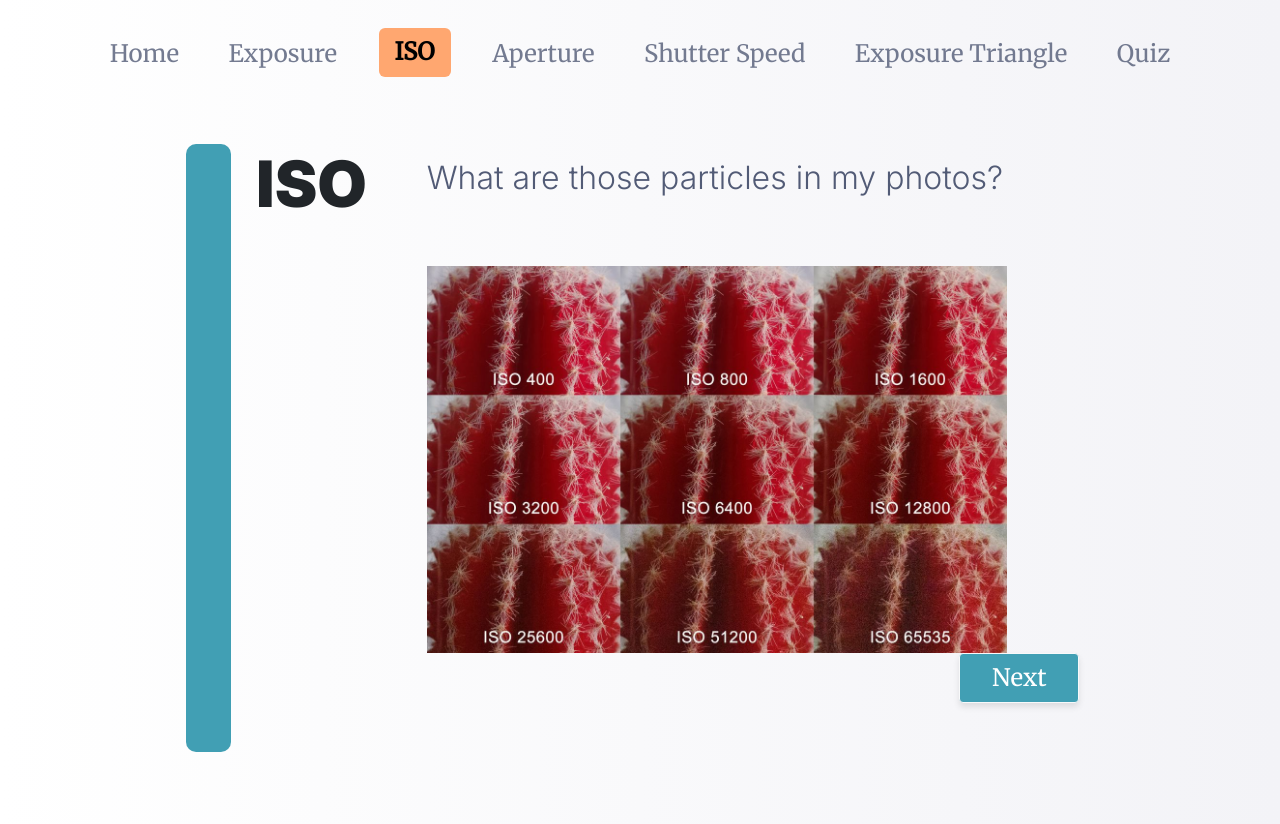
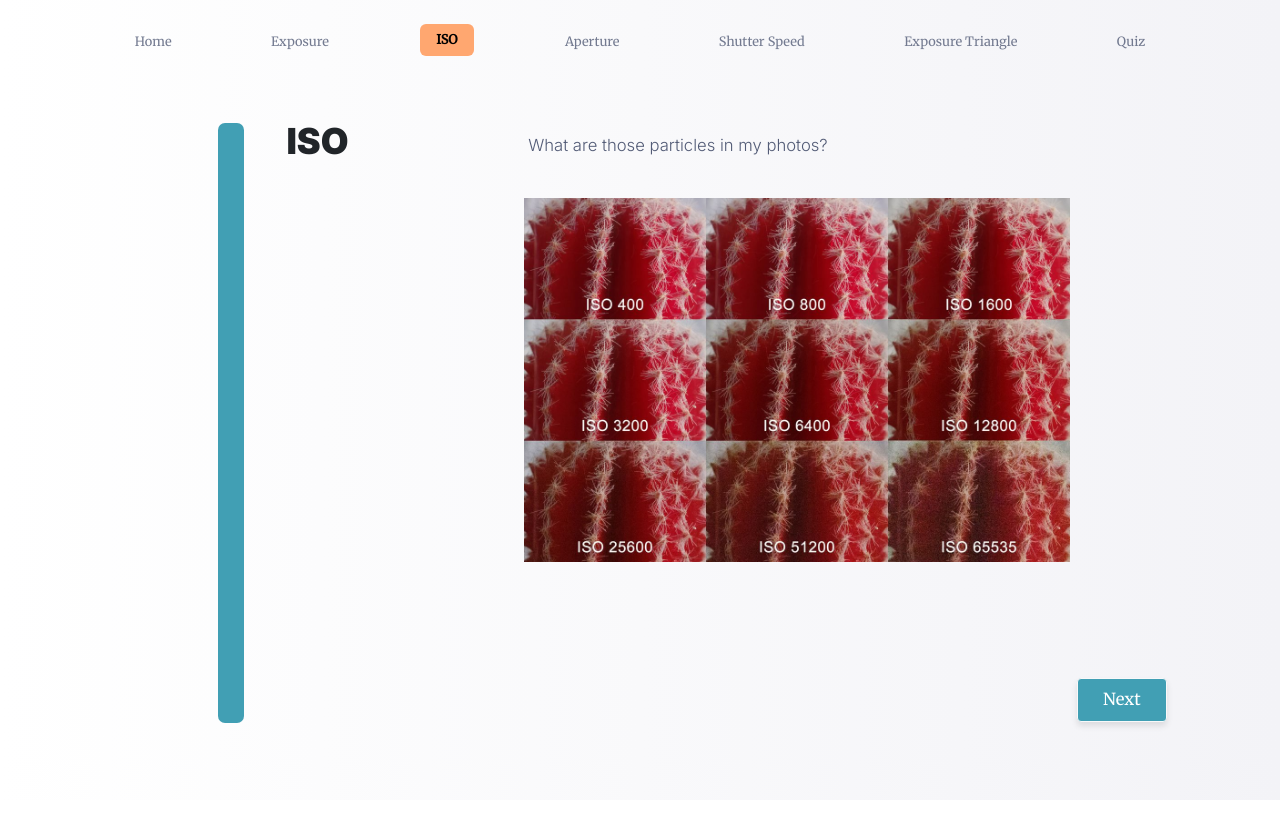
Before and after one commit to popi-x/UI-final-project, a Flask app: page /learn/iso/cover in a window 1280 px wide. After the commit the page ends 731 px from the top, so only its background shows below. Run offline with Flask 3, Linux system fonts and the light colour scheme; some libraries are stand-ins or nearby versions.

Commit message:
fix layouts

```diff
--- a/Static/css/main.css
+++ b/Static/css/main.css
@@ -15,7 +15,7 @@ body {
 
   /* ---------- NAVBAR ---------- */
   .custom-navbar .navbar-nav {
-    margin-top: 20px;
+    margin-top: 2vh;
     width: 100%;
     display: flex;
     justify-content: space-around;
@@ -27,7 +27,7 @@ body {
     opacity: 0.8;
     position: relative;
     font-weight: normal;
-    font-size: 1.5rem;
+    font-size: clamp(0.5rem, 1vw, 1.5rem);
     text-decoration: none;
   }
 
@@ -58,7 +58,7 @@ body {
 
   /* ---------- HOMEPAGE HORIZONTAL LAYOUT ---------- */
 .homepage-layout{
-  height: 80vh;
+  height: 75vh;
   width: 90%;
   margin-left: 12%
 }
@@ -66,7 +66,7 @@ body {
   /* ---------- LEFT TEXT BLOCK ---------- */
 
 .homepage-layout .title{
-  font-size: 12rem;
+  font-size: 7vw;
   font-weight: bold;
   color: black;
   font-family: 'Inter', sans-serif;
@@ -74,29 +74,33 @@ body {
 
 .homepage-layout .subtitle{
   color: #525B76;
-  font-size: 2rem;
+  font-size: 1.4vw;
   font-family: 'Inter', sans-serif;
 }
 
  .homepage-layout .btn{
   background-color: #419FB4;
-  width: 200px;
-  height: 80px;
-  font-size: 2rem;
+  width: 8vw;
+  height: 8vh;
+  font-size: clamp(0.5rem, 3vw, 1.5rem);
   color:white;
   box-shadow: 0 4px 6px rgba(0, 0, 0, 0.1); /* Soft shadow */
  }
 
 
   /* ---------- RIGHT IMAGE BLOCK ---------- */
+
  #homepage-img{
   width:100%;
+  padding-bottom: 30%;
  }
 
 
   /* ---------- cover ---------- */
 .cover{
-  height: 80vh;
+  height: 75vh;
+  width: 100%;
+  margin-left: 6%;
 }
 
 .cover .left-rec-container{
@@ -104,18 +108,19 @@ body {
 }
 
 .cover .left-rec{
-  height: 95%;
-  width: 45px;
+  height: 100%;
+  width: 50%;
   background-color: #419FB4;
-  border-radius: 10px;
+  border-radius: 7px;
 }
 
 .cover .title{
   height: 100%;
-  font-size: 4rem;
+  font-size: clamp(0.6rem, 2.8vw, 4rem);
   font-weight: bold;
   font-family:'Inter', sans-serif;
-  padding-left: 0;
+  padding-left: 0.1%;
+  padding-right: 0;
 }
 
 .cover .right{
@@ -125,25 +130,29 @@ body {
 }
 
 .cover .subtitle{
-  font-size: 2rem;
+  font-size: clamp(0.3rem, 1.3vw, 2rem);
   color: #525B76;
   font-family: 'Inter', sans-serif;
 }
 
-/*.cover .cover-img-container{
-  width:100%;
-}*/
+.cover-img-container{
+  width:54vw;
+  height: 60vh;
+}
 
 .cover .cover-img{
-  width:85%;
+  max-width: 100%;
+  max-height: 100%;
+  width: auto;
+  height: auto;
 }
 
 /* ---------- cover button ---------- */
 .cover .btn{
   background-color: #419FB4;
-  width: 120px;
-  height: 50px;
-  font-size: 1.5rem;
+  width: 2vw;
+  height: 6vh;
+  font-size: clamp(0.5rem, 1vw, 1.5rem);
   color:white;
   box-shadow: 0 4px 6px rgba(0, 0, 0, 0.1); /* Soft shadow */
 }
@@ -151,28 +160,29 @@ body {
 /* ---------- contents ---------- */
 
 .contents{
-  height: 80vh;
+  height: 75vh;
   width: 90%;
   padding-left: 15%;
   font-family: 'inter', sans-serif;
 }
 
 .contents .left-rec-container{
-  height: 250px;
+  height: 20vh;
 }
 
 .contents .left-rec{
   height: 100%;
-  width: 40px;
+  width: 50%;
   background-color: #419FB4;
-  border-radius: 10px;
+  border-radius: 5px;
 }
 
 .contents .learn-texts{
-  font-size:2.3rem;
+  font-size:clamp(0.5rem, 1.5vw, 1.5rem);
 }
 
 /* ---------- exposure contents ---------- */
+
 .exposure-contents .col-md-4 .row{
   justify-content: center;
 }
@@ -186,13 +196,13 @@ body {
 }
 
 .exposure-contents .term{
-  font-size: 1.6rem;
+  font-size: clamp(0.5rem, 1.3vw, 1.6rem);
   }
 
 .exposure-contents .explain{
-  font-size: 1.3rem;
+  font-size: clamp(0.5rem, 0.8vw, 1.3rem);
   color:#525B76;
-  padding: 0 10%;
+  padding: 0 5%;
 }
 
 span{
@@ -213,14 +223,18 @@ span{
   width: 90%;
 }
 
+.iso-contents .left-rec-container{
+  height: 25vh;
+}
+
 
 
 /* ---------- next link button ---------- */
 .next-btn-container .btn{
   background-color: #419FB4;
-  width: 120px;
-  height: 50px;
-  font-size: 1.5rem;
+  width: 7vw;
+  height: 5.5vh;
+  font-size: clamp(0.5rem, 1.3vw, 1.5rem);
   color:white;
   box-shadow: 0 4px 6px rgba(0, 0, 0, 0.1); /* Soft shadow */
   font-family: 'merriweather', serif;
--- a/Templates/cover.html
+++ b/Templates/cover.html
@@ -7,12 +7,16 @@
     <div class="col-1 left-rec-container">
         <div class="left-rec"></div>
     </div>
-    <p class="col-2 title align-self-start">{{ data[section].title }}</p>
-    <div class="col-8 right">
-        <p class="row subtitle align-items-start"> {{ data[section].subtitle }}</p>
-        <br><br>
-        <div class="row cover-img-container">
-            <img src= "{{ url_for('static', filename=data[section].img) }}"  alt="{{data[section].title}} cover image" class="cover-img" >
+    <p class="col-2 title align-self-start justify-content-center">{{ data[section].title }}</p>
+    <div class="col-9 right">
+        <div class="row justify-content-center">
+            <p class="col-10 subtitle align-self-center"> {{ data[section].subtitle }}</p>
+        </div>
+        <br>
+        <div class="row cover-img-container justify-content-center">
+            <div class="col-10">
+                <img src= "{{ url_for('static', filename=data[section].img) }}"  alt="{{data[section].title}} cover image" class="cover-img" >
+            </div>
         </div>
         <div class="row next-btn-container justify-content-end">
             <a href="/learn/{{ section }}/1" class="btn btn-light d-flex align-items-center justify-content-center">Next</a>
--- a/Templates/exposure_1.html
+++ b/Templates/exposure_1.html
@@ -10,7 +10,6 @@
       <span>Exposure</span>&nbspis how bright or dark a photo looks. A value of 0&nbsp<span>exposure value (EV)</span>&nbspmeans optimal exposure based on the camera's metering.&nbsp<span>Positive EV (+1, +2, etc.)</span>&nbspmeans the image will be brighter (overexposed), while&nbsp<span>negative EV (-1, -2, etc.)</span>&nbspmeans it will be darker (underexposed).
     </div>
   </div>
-  <br>
   <br>
       <!-- Image grid -->
   <div class="row image-grid">
--- a/Templates/homepage.html
+++ b/Templates/homepage.html
@@ -1,7 +1,7 @@
 {% extends "layout.html" %}
 {% block content %}
 <div class="homepage-layout row align-items-center">
-  <div class="col-md-5 left">
+  <div class="col-5 left">
     <p class="row title">Camera<br>Basics</h1>
     <p class="row subtitle">Learn the basics of camera settings and take your photography to the next level.</p>
     <br>
@@ -10,7 +10,7 @@
     </div>
   </div>
 
-  <div class="col-md-7">
+  <div class="col-7 img-container">
     <img src="{{ url_for('static', filename='images/linework2.png') }}" alt="Camera illustration" id="homepage-img">
   </div>
 </div>
```
